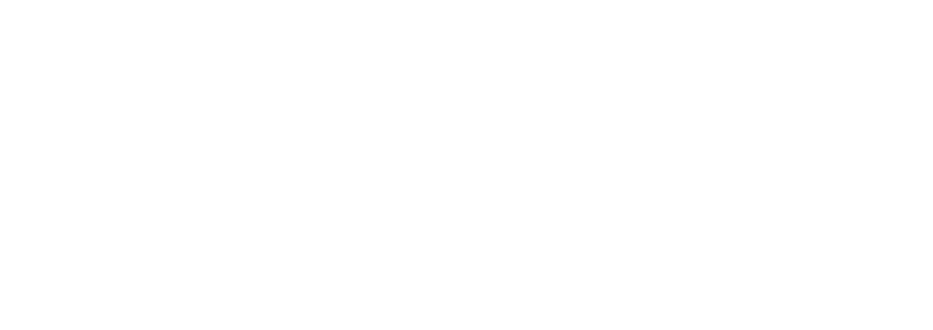
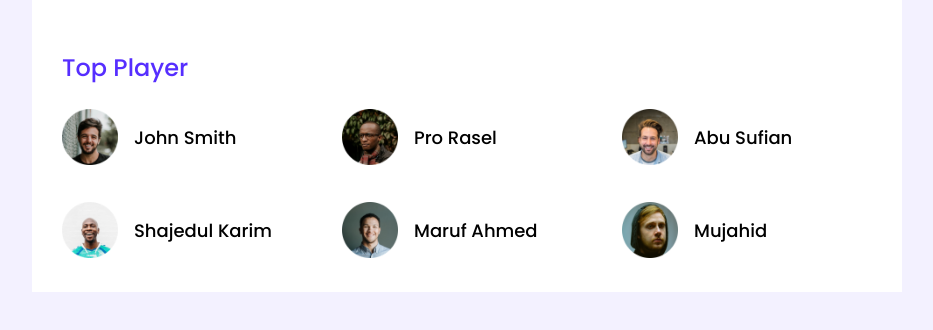
Before and after one commit to nozibRock/leader-board, a plain HTML site: page index.html in a window 1280 px wide. Shown: the whole page, without its empty margins (173-1106 px from the left). Drawn offline with Linux system fonts and the light colour scheme; files that its build step writes are made by us from their sources.

Commit message:
add top player section

```diff
--- a/index.html
+++ b/index.html
@@ -1,5 +1,6 @@
 <!DOCTYPE html>
 <html lang="en">
+
 <head>
     <meta charset="UTF-8">
     <meta http-equiv="X-UA-Compatible" content="IE=edge">
@@ -7,8 +8,59 @@
     <title>Idea</title>
     <link rel="stylesheet" href="styles/style.css">
     <link rel="shortcut icon" href="images/icons/logo.png" type="image/x-icon">
+
+    <!-- google fonts  -->
+    <link rel="preconnect" href="https://fonts.googleapis.com">
+    <link rel="preconnect" href="https://fonts.gstatic.com" crossorigin>
+    <link
+        href="https://fonts.googleapis.com/css2?family=Open+Sans:wght@600&family=Poppins:wght@400;500&family=Roboto:wght@400;500&display=swap"
+        rel="stylesheet">
 </head>
+
 <body>
+    <!-- header start -->
+    <header>
 
+    </header>
+    <!-- header end -->
+
+    <!-- main start -->
+    <main>
+        <!-- top player start -->
+        <section class="container">
+            <div class="top-players">
+                <h2 class="top-player_h2">Top Player</h2>
+                <div class="players">
+                    <div class="player">
+                        <img src="images/players/player-1.png" alt="">
+                        <h3 class="top-player_h3">John Smith</h3>
+                    </div>
+                    <div class="player">
+                        <img src="images/players/player-2.png" alt="">
+                        <h3 class="top-player_h3">Pro Rasel</h3>
+                    </div>
+                    <div class="player">
+                        <img src="images/players/player-3.png" alt="">
+                        <h3 class="top-player_h3">Abu Sufian</h3>
+                    </div>
+                    <div class="player">
+                        <img src="images/players/player-4.png" alt="">
+                        <h3 class="top-player_h3">Shajedul Karim</h3>
+                    </div>
+                    <div class="player">
+                        <img src="images/players/player-5.png" alt="">
+                        <h3 class="top-player_h3">Maruf Ahmed</h3>
+                    </div>
+                    <div class="player">
+                        <img src="images/players/player-6.png" alt="">
+                        <h3 class="top-player_h3">Mujahid</h3>
+                    </div>
+                </div>
+            </div>
+        </section>
+        <!-- top player end -->
+    </main>
+    <!-- main end -->
 </body>
+
 </html>
--- /dev/null
+++ b/styles/style.css
@@ -0,0 +1,59 @@
+/* common styles start */
+body {
+  margin: 0;
+  padding: 0;
+  background-color: #f3f1ff;
+}
+main {
+  display: flex;
+  /* flex-direction: column; */
+  justify-content: center;
+}
+.container {
+  max-width: 1200px;
+  width: 870px;
+  /* margin: 0 auto; */
+  background-color: #fff;
+}
+.top-player_h2, .top-player_h3 {
+  font-family: "Poppins", sans-serif;
+  font-style: normal;
+  font-weight: 500;
+}
+/* common styles end */
+/* header style start */
+
+/* header style end */
+
+/* main style start */
+
+/* top player style start */
+.top-players {
+    padding: 30px;
+}
+.top-player_h2 {
+  font-size: 24px;
+  line-height: 36px;
+  color: #562eff;
+}
+.players {
+  display: grid;
+  grid-template-columns: repeat(3, 1fr);
+  grid-gap: 30px;
+}
+.player {
+  display: flex;
+  align-items: center;
+  gap: 1rem;
+}
+.player img {
+  width: 56px;
+  height: 56px;
+}
+.top-player_h3 {
+  font-size: 18px;
+  line-height: 27px;
+}
+/* top player style end */
+
+/* main style end */
```
Also changed, not shown: images/styles/style.css (deleted), 1 other file.
